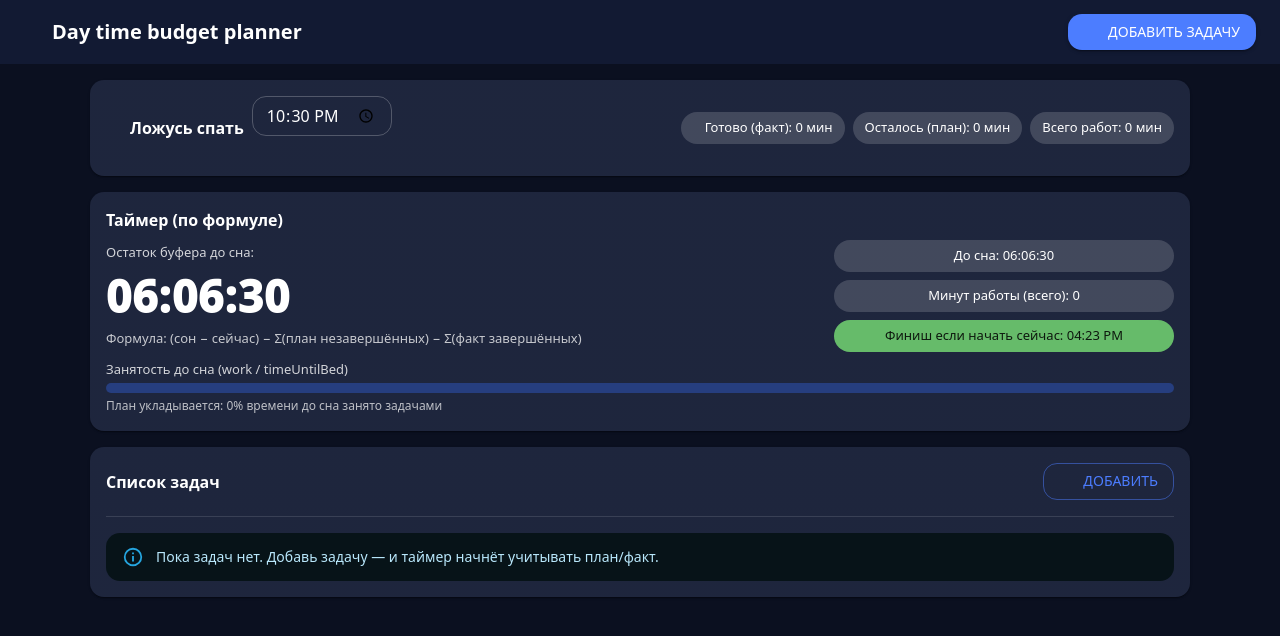
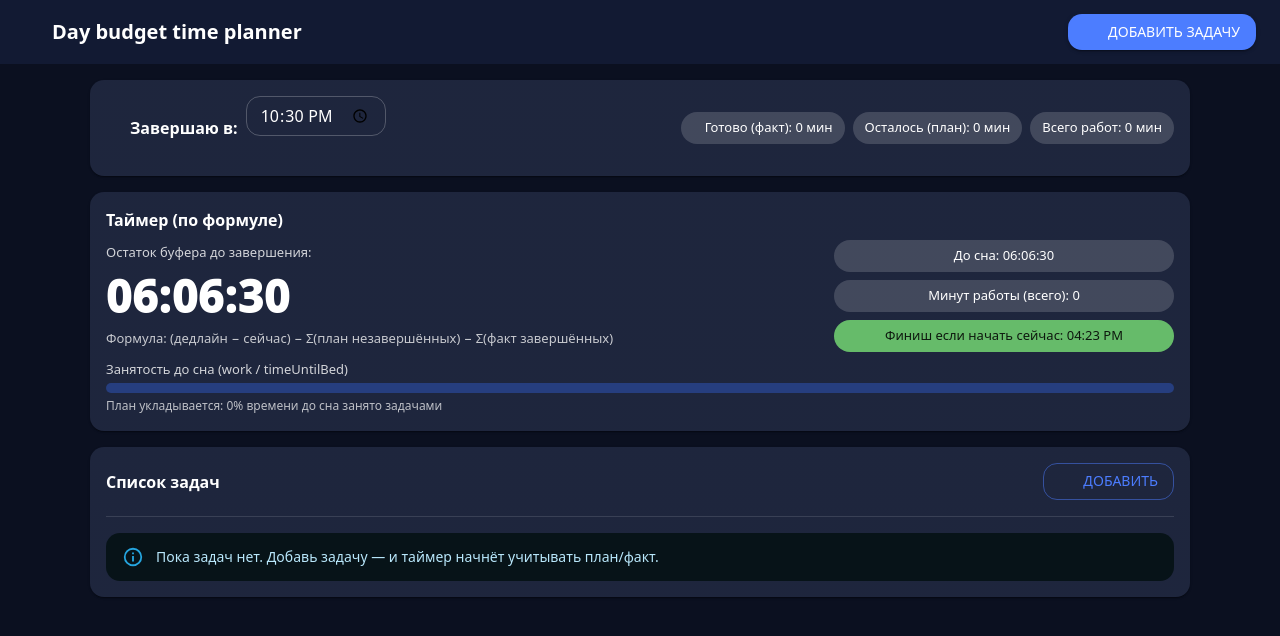
Before and after one commit to VadBull/task-tracker-and-time-calculator, a React (Vite) app in the folder my-task-tracker/: page / in a window 1280 px wide. Shown: the top 636 px of the page. Built offline with nearby package versions, Linux system fonts and the light colour scheme; no server answers; some icons are missing.

Commit message:
Refactoring

```diff
--- a/my-task-tracker/src/App.jsx
+++ b/my-task-tracker/src/App.jsx
@@ -23,6 +23,7 @@ import {
   TableCell,
   TableHead,
   TableRow,
+  TableContainer,
   Checkbox,
   Tooltip,
   LinearProgress,
@@ -692,7 +693,7 @@ export default function App() {
           <BedtimeIcon />
 
           <Typography variant="h6" sx={{ fontWeight: 900 }}>
-            Day time budget planner
+            Day budget time planner
           </Typography>
 
           <Box sx={{ flex: 1 }} />
@@ -717,7 +718,7 @@ export default function App() {
               <Stack direction="row" spacing={1} alignItems="center" sx={{ flex: 1 }}>
                 <AccessTimeIcon />
 
-                <Typography sx={{ fontWeight: 900 }}>Ложусь спать</Typography>
+                <Typography sx={{ fontWeight: 900 }}>Завершаю в: </Typography>
 
                 <TextField
                   type="time"
@@ -729,7 +730,7 @@ export default function App() {
                   helperText={
                     bedtimeValid
                       ? " "
-                      : "Строго больше 19:00 и строго меньше 23:59"
+                      : "Строго больше 14:00 и строго меньше 23:59"
                   }
                 />
               </Stack>
@@ -759,7 +760,7 @@ export default function App() {
 
               {!bedtimeValid ? (
                 <Alert severity="error">
-                  Укажи корректное время “Ложусь спать”, иначе таймер не считается.
+                  Укажи корректное время “Завершаю в:” иначе таймер не считается.
                 </Alert>
               ) : (
                 <>
@@ -770,7 +771,7 @@ export default function App() {
                   >
                     <Box sx={{ flex: 1 }}>
                       <Typography sx={{ opacity: 0.8, fontSize: 13 }}>
-                        Остаток буфера до сна:
+                        Остаток буфера до завершения:
                       </Typography>
 
                       <Typography
@@ -784,7 +785,7 @@ export default function App() {
                       </Typography>
 
                       <Typography sx={{ opacity: 0.75, fontSize: 13 }}>
-                        Формула: (сон − сейчас) − Σ(план незавершённых) − Σ(факт завершённых)
+                        Формула: (дедлайн − сейчас) − Σ(план незавершённых) − Σ(факт завершённых)
                       </Typography>
                     </Box>
 
@@ -857,7 +858,8 @@ export default function App() {
                 Пока задач нет. Добавь задачу — и таймер начнёт учитывать план/факт.
               </Alert>
             ) : (
-              <Table size="small">
+              <TableContainer sx={{ width: "100%", overflowX: "auto" }}>
+                <Table size="small" sx={{ minWidth: 760 }}>
                   <TableHead>
                     <TableRow>
                       <TableCell width={60}>Готово</TableCell>
@@ -977,6 +979,7 @@ export default function App() {
                     })}
                   </TableBody>
                 </Table>
+              </TableContainer>
             )}
           </Paper>
         </Stack>
```
Lines whose indentation alone changed are shown as unchanged.
